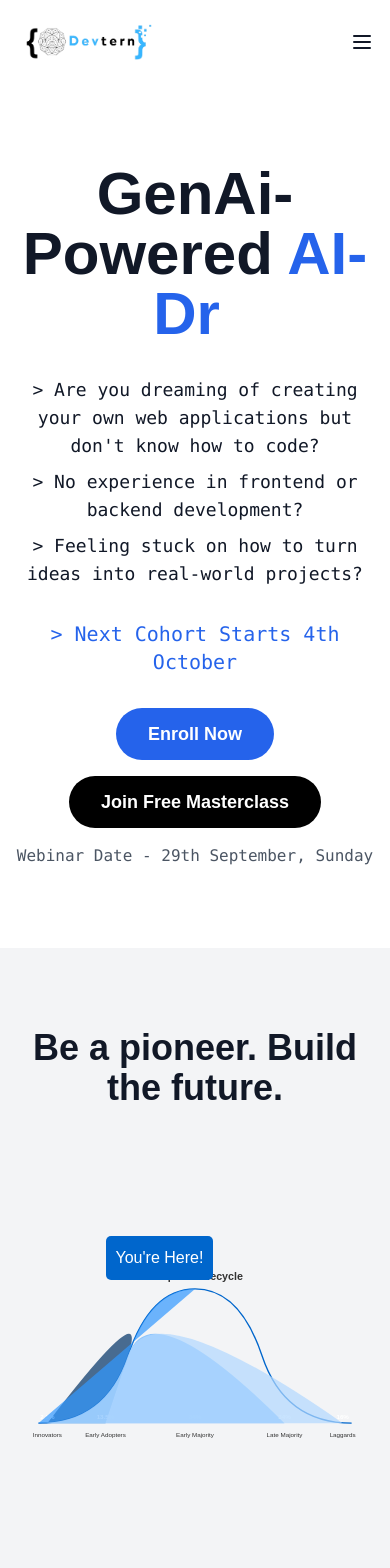
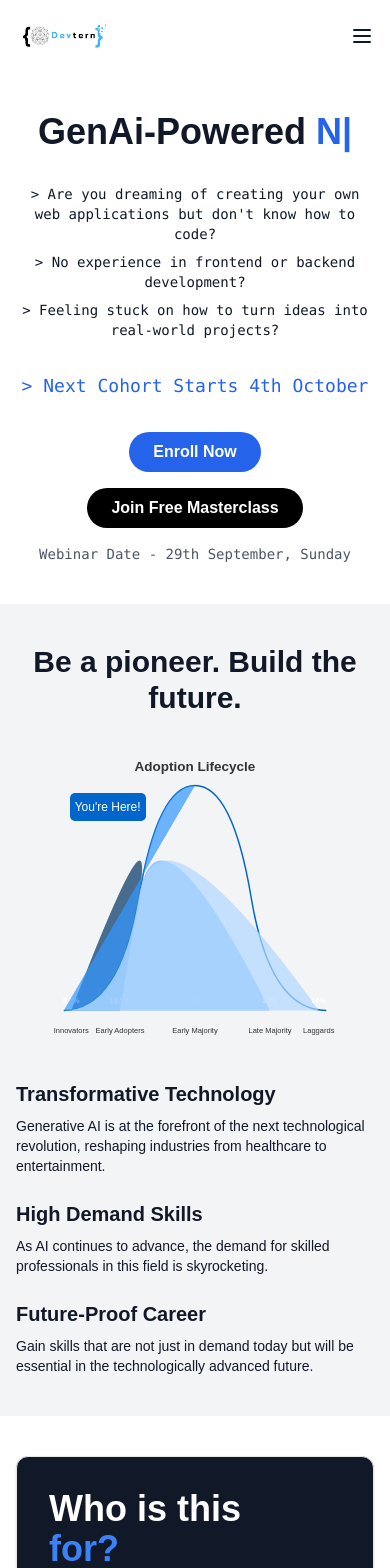
Before and after one commit to vamshichintu002/Course-Landing-Page, a Next.js app: page / in a window 390 px wide. Shown: the top 1568 px of the page. Built offline with nearby package versions, Linux system fonts and the light colour scheme.

Commit message:
mobile view

```diff
--- a/components/AnimatedAdoptionLifecycleChart.tsx
+++ b/components/AnimatedAdoptionLifecycleChart.tsx
@@ -1,8 +1,18 @@
-import React, { useState } from 'react';
+import React, { useState, useEffect } from 'react';
 import { useSpring, animated } from 'react-spring';
 
 const AnimatedAdoptionLifecycleChart = () => {
   const [hoveredCategory, setHoveredCategory] = useState<string | null>(null);
+  const [isMobile, setIsMobile] = useState(false);
+
+  useEffect(() => {
+    const checkMobile = () => {
+      setIsMobile(window.innerWidth < 768);
+    };
+    checkMobile();
+    window.addEventListener('resize', checkMobile);
+    return () => window.removeEventListener('resize', checkMobile);
+  }, []);
 
   const curveAnimation = useSpring({
     from: { strokeDashoffset: 1000 },
@@ -17,21 +27,21 @@ const AnimatedAdoptionLifecycleChart = () => {
   });
 
   const categories = [
-    { name: 'Innovators', percentage: '2.5%', x: 70, color: '#003366' },
-    { name: 'Early Adopters', percentage: '13.5%', x: 200, color: '#0066cc' },
-    { name: 'Early Majority', percentage: '34%', x: 400, color: '#3399ff' },
-    { name: 'Late Majority', percentage: '34%', x: 600, color: '#66b3ff' },
-    { name: 'Laggards', percentage: '16%', x: 730, color: '#b3d9ff' },
+    { name: 'Innovators', percentage: '2.5%', x: isMobile ? 35 : 70, color: '#003366' },
+    { name: 'Early Adopters', percentage: '13.5%', x: isMobile ? 100 : 200, color: '#0066cc' },
+    { name: 'Early Majority', percentage: '34%', x: isMobile ? 200 : 400, color: '#3399ff' },
+    { name: 'Late Majority', percentage: '34%', x: isMobile ? 300 : 600, color: '#66b3ff' },
+    { name: 'Laggards', percentage: '16%', x: isMobile ? 365 : 730, color: '#b3d9ff' },
   ];
 
   return (
-    <div className="relative w-full h-[400px] bg-gray-100">
-      <svg viewBox="0 0 800 400" className="w-full h-full">
+    <div className="relative w-full h-[300px] md:h-[400px] bg-gray-100 overflow-hidden">
+      <svg viewBox={isMobile ? "0 0 400 400" : "0 0 800 400"} className="w-full h-full">
         <animated.path
-          d="M50 350 Q 200 350, 250 200 T 400 50 T 550 200 T 750 350"
+          d={isMobile ? "M25 350 Q 100 350, 125 200 T 200 50 T 275 200 T 375 350" : "M50 350 Q 200 350, 250 200 T 400 50 T 550 200 T 750 350"}
           fill="none"
           stroke="#0066cc"
-          strokeWidth="3"
+          strokeWidth={isMobile ? 2 : 3}
           style={{
             ...curveAnimation,
             strokeDasharray: 1000,
@@ -41,7 +51,10 @@ const AnimatedAdoptionLifecycleChart = () => {
         {categories.map((category, index) => (
           <animated.g key={category.name} style={fadeIn}>
             <path
-              d={`M50 350 Q 200 350, 250 200 T ${category.x} ${index === 2 ? 50 : 350}`}
+              d={isMobile ?
+                `M25 350 Q 100 350, 125 200 T ${category.x} ${index === 2 ? 50 : 350}` :
+                `M50 350 Q 200 350, 250 200 T ${category.x} ${index === 2 ? 50 : 350}`
+              }
               fill={category.color}
               opacity={hoveredCategory === category.name ? 0.9 : 0.7}
             />
@@ -49,7 +62,7 @@ const AnimatedAdoptionLifecycleChart = () => {
               x={category.x}
               y={380}
               textAnchor="middle"
-              fontSize="14"
+              fontSize={isMobile ? 10 : 14}
               fill="#333333"
             >
               {category.name}
@@ -58,16 +71,16 @@ const AnimatedAdoptionLifecycleChart = () => {
               x={category.x}
               y={340}
               textAnchor="middle"
-              fontSize="14"
+              fontSize={isMobile ? 10 : 14}
               fill="#ffffff"
               fontWeight="bold"
             >
               {category.percentage}
             </text>
             <rect
-              x={category.x - 50}
+              x={category.x - (isMobile ? 25 : 50)}
               y={0}
-              width={100}
+              width={isMobile ? 50 : 100}
               height={400}
               fill="transparent"
               onMouseEnter={() => setHoveredCategory(category.name)}
@@ -77,10 +90,10 @@ const AnimatedAdoptionLifecycleChart = () => {
         ))}
 
         <animated.text
-          x="400"
+          x={isMobile ? "200" : "400"}
           y="30"
           textAnchor="middle"
-          fontSize="24"
+          fontSize={isMobile ? 18 : 24}
           fill="#333333"
           fontWeight="bold"
           style={fadeIn}
@@ -93,12 +106,13 @@ const AnimatedAdoptionLifecycleChart = () => {
         style={{
           ...fadeIn,
           position: 'absolute',
-          top: '20%',
-          left: '25%',
+          top: isMobile ? '15%' : '20%',
+          left: isMobile ? '15%' : '25%',
           backgroundColor: '#0066cc',
           color: 'white',
-          padding: '10px',
+          padding: isMobile ? '5px' : '10px',
           borderRadius: '5px',
+          fontSize: isMobile ? '12px' : '16px',
         }}
       >
         You&apos;re Here!
--- a/components/landing-page.tsx
+++ b/components/landing-page.tsx
@@ -36,10 +36,10 @@ export function LandingPageComponent() {
         <div className="flex justify-between items-center">
           <div className="flex items-center">
             <Image
-              src="/logo.png"  // Changed from "/my-app/public/logo.png" to "/logo.png"
+              src="/logo.png"
               alt="Devtern Logo"
-              width={150}  // Adjust this value based on your logo's dimensions
-              height={50}  // Adjust this value based on your logo's dimensions
+              width={100}
+              height={33}
               className="mr-2"
             />
           </div>
@@ -78,43 +78,43 @@ export function LandingPageComponent() {
       </header>
 
       <main>
-        <section className="container mx-auto px-4 py-20 text-center relative overflow-hidden">
+        <section className="container mx-auto px-4 py-10 md:py-20 text-center relative overflow-hidden">
           <div className="relative z-10">
-            <h1 className="text-6xl font-bold mb-8">
+            <h1 className="text-4xl md:text-6xl font-bold mb-8">
               GenAi-Powered{' '}
               <span className="text-blue-600">
                 <TypeAnimation
                   sequence={[
                     'Full Stack Web Development',
                     1000,
-                    'AI-Driven Web Solutions',
+                    'AI-Driven Web Apps',
                     1000,
-                    'Next-Gen Web Applications',
+                    'Next-Gen Web Apps',
                     1000,
                   ]}
                   wrapper="span"
                   speed={50}
-                  repeat={Infinity}
+                  repeat={0}
                 />
               </span>
             </h1>
-            <div className="font-mono text-lg mb-8 space-y-2">
+            <div className="font-mono text-sm md:text-lg mb-8 space-y-2">
               <p>{'>'} Are you dreaming of creating your own web applications but don&apos;t know how to code?</p>
               <p>{'>'} No experience in frontend or backend development?</p>
               <p>{'>'} Feeling stuck on how to turn ideas into real-world projects?</p>
             </div>
-            <p className="text-xl font-mono mb-8 text-blue-600">
+            <p className="text-lg md:text-xl font-mono mb-8 text-blue-600">
               &gt; Next Cohort Starts 4th October
             </p>
-            <button className="bg-blue-600 text-white px-8 py-3 rounded-full text-lg font-semibold hover:bg-blue-700 transition duration-300 mb-4">
+            <button className="bg-blue-600 text-white px-6 py-2 md:px-8 md:py-3 rounded-full text-base md:text-lg font-semibold hover:bg-blue-700 transition duration-300 mb-4">
               Enroll Now
             </button>
             <div>
-              <button className="bg-black text-white px-8 py-3 rounded-full text-lg font-semibold hover:bg-gray-800 transition duration-300">
+              <button className="bg-black text-white px-6 py-2 md:px-8 md:py-3 rounded-full text-base md:text-lg font-semibold hover:bg-gray-800 transition duration-300">
                 Join Free Masterclass
               </button>
             </div>
-            <p className="mt-4 text-gray-600 font-mono">
+            <p className="mt-4 text-sm md:text-base text-gray-600 font-mono">
               Webinar Date - 29th September, Sunday
             </p>
           </div>
@@ -123,30 +123,30 @@ export function LandingPageComponent() {
           </div>
         </section>
 
-        <section className="bg-gray-100 py-20">
+        <section className="bg-gray-100 py-10 md:py-20">
           <div className="container mx-auto px-4">
-            <h2 className="text-4xl font-bold text-center mb-12">Be a pioneer. Build the future.</h2>
+            <h2 className="text-3xl md:text-4xl font-bold text-center mb-8 md:mb-12">Be a pioneer. Build the future.</h2>
             <AnimatedAdoptionLifecycleChart />
-            <div className="flex flex-wrap justify-between items-center mt-12">
-              <div className="w-full md:w-1/2 space-y-8">
+            <div className="flex flex-wrap justify-between items-center mt-8 md:mt-12">
+              <div className="w-full md:w-1/2 space-y-6 md:space-y-8">
                 <div>
-                  <h3 className="text-2xl font-semibold mb-2">Transformative Technology</h3>
-                  <p>Generative AI is at the forefront of the next technological revolution, reshaping industries from healthcare to entertainment.</p>
+                  <h3 className="text-xl md:text-2xl font-semibold mb-2">Transformative Technology</h3>
+                  <p className="text-sm md:text-base">Generative AI is at the forefront of the next technological revolution, reshaping industries from healthcare to entertainment.</p>
                 </div>
                 <div>
-                  <h3 className="text-2xl font-semibold mb-2">High Demand Skills</h3>
-                  <p>As AI continues to advance, the demand for skilled professionals in this field is skyrocketing.</p>
+                  <h3 className="text-xl md:text-2xl font-semibold mb-2">High Demand Skills</h3>
+                  <p className="text-sm md:text-base">As AI continues to advance, the demand for skilled professionals in this field is skyrocketing.</p>
                 </div>
                 <div>
-                  <h3 className="text-2xl font-semibold mb-2">Future-Proof Career</h3>
-                  <p>Gain skills that are not just in demand today but will be essential in the technologically advanced future.</p>
+                  <h3 className="text-xl md:text-2xl font-semibold mb-2">Future-Proof Career</h3>
+                  <p className="text-sm md:text-base">Gain skills that are not just in demand today but will be essential in the technologically advanced future.</p>
                 </div>
               </div>
             </div>
           </div>
         </section>
 
-        <section className="py-20">
+        <section className="py-10 md:py-20">
           <div className="container mx-auto px-4">
             <WhoIsThisFor />
           </div>
@@ -154,9 +154,9 @@ export function LandingPageComponent() {
 
         <CurriculumSectionComponent />
 
-        <section className="bg-gray-100 py-20">
+        <section className="bg-gray-100 py-10 md:py-20">
           <div className="container mx-auto px-4">
-            <h2 className="text-4xl font-bold text-center mb-12">You'll have questions!</h2>
+            <h2 className="text-3xl md:text-4xl font-bold text-center mb-8 md:mb-12">You'll have questions!</h2>
             <div className="space-y-4">
               {questions.map((question, index) => (
                 <div key={index} className="bg-white rounded-lg shadow-md">
@@ -164,7 +164,7 @@ export function LandingPageComponent() {
                     className="w-full text-left p-4 flex justify-between items-center focus:outline-none"
                     onClick={() => toggleQuestion(index)}
                   >
-                    <span>{question}</span>
+                    <span className="text-sm md:text-base">{question}</span>
                     <ChevronDownIcon
                       className={`w-5 h-5 transition-transform ${
                         activeQuestion === index ? 'transform rotate-180' : ''
@@ -173,7 +173,7 @@ export function LandingPageComponent() {
                   </button>
                   {activeQuestion === index && (
                     <div className="p-4 border-t">
-                      <p>This is a placeholder answer for the question. Replace this with the actual answer.</p>
+                      <p className="text-sm md:text-base">This is a placeholder answer for the question. Replace this with the actual answer.</p>
                     </div>
                   )}
                 </div>
@@ -185,9 +185,9 @@ export function LandingPageComponent() {
 
       <footer className="bg-blue-600 text-white py-8">
         <div className="container mx-auto px-4 text-center">
-          <p className="text-2xl font-bold mb-4">Be a part of a new era in programming.</p>
-          <p className="text-2xl font-bold mb-8">Be a 100x Engineer!</p>
-          <button className="bg-white text-blue-600 px-8 py-3 rounded-full text-lg font-semibold hover:bg-gray-100 transition duration-300">
+          <p className="text-xl md:text-2xl font-bold mb-4">Be a part of a new era in programming.</p>
+          <p className="text-xl md:text-2xl font-bold mb-8">Be a 100x Engineer!</p>
+          <button className="bg-white text-blue-600 px-6 py-2 md:px-8 md:py-3 rounded-full text-base md:text-lg font-semibold hover:bg-gray-100 transition duration-300">
             Enroll Now
           </button>
         </div>
```
